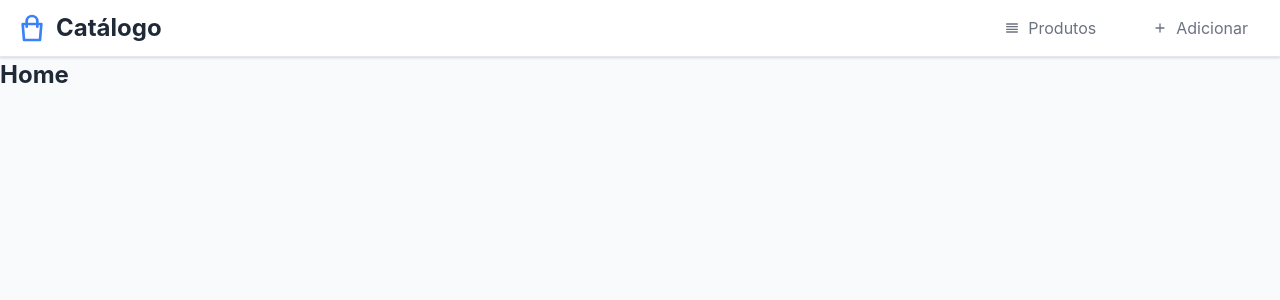
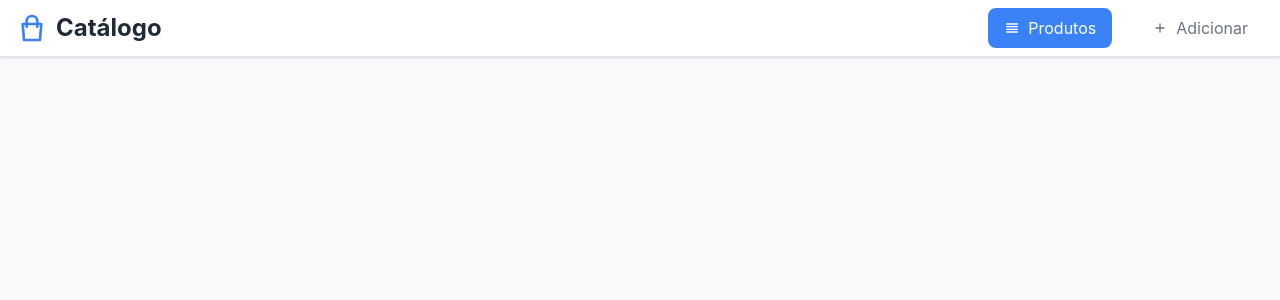
Before and after one commit to cayke1/catalogo-es, a PHP site: page / in a window 1280 px wide. Shown: the top 300 px of the page. Run offline with PHP 8.4, Linux system fonts and the light colour scheme; data that the repository does not hold is empty.

Commit message:
fix: transferindo a pagina para o home

```diff
--- a/app/controllers/HomeController.php
+++ b/app/controllers/HomeController.php
@@ -3,13 +3,11 @@
 class HomeController extends RenderView {
     public function index() {
 
-        $users = new UserModel();
-
-        $args = [
-            'title' => 'Home',
-            'users' => $users->getAll(),
+        $product = new ProductModel();
+        $args=[
+            'title' => $product->listAll(),
         ];
-        $this->loadView('partials/header', ['title' => $args['title']]);
-        $this->loadView('home', $args);
+        $this->loadView('partials/header',['title' => 'List Products']);
+        $this->loadView('partials/cards',$args);
     }
 }
--- a/app/router/routes.php
+++ b/app/router/routes.php
@@ -3,5 +3,5 @@
 $routes = [
     "/" => "HomeController@index",
     "/add-product" => "ProductController@create",
-    "/list-products" => "ProductList@list",
+
 ];
--- a/app/views/partials/cards.php
+++ b/app/views/partials/cards.php
@@ -1,4 +1,4 @@
-<link rel="stylesheet" href="/app/public/css/tempCards.css">
+<link rel="stylesheet" href="/app/public/css/Cards.css">
 <section class="grid" aria-label="Lista de produtos">
   <?php foreach($title as $item){ ;?>
       <article class="card" tabindex="0">
@@ -30,4 +30,3 @@
         </div>
       </article>
   <?php }?>
-      </article>
--- a/app/views/partials/header.php
+++ b/app/views/partials/header.php
@@ -31,14 +31,13 @@ function isActive($path, $current) {
             </a>
 
             <nav class="nav-desktop">
-                <a href="<?php echo $base_url; ?>list-products" class="nav-link <?php echo isActive('/list-products', $current_page); ?>">
+                <a href="<?php echo $base_url; ?>" class="nav-link <?php echo isActive('/', $current_page); ?>">
                     <svg class="nav-icon" fill="none" stroke="currentColor" viewBox="0 0 24 24">
                         <path stroke-linecap="round" stroke-linejoin="round" stroke-width="2" d="M4 6h16M4 10h16M4 14h16M4 18h16"></path>
                     </svg>
                     <span>Produtos</span>
                 </a>
                 <a href="<?php echo $base_url; ?>add-product" class="nav-link <?php echo isActive('/add-product', $current_page); ?>">
-                    <!-- Ícone Plus (SVG) -->
                     <svg class="nav-icon" fill="none" stroke="currentColor" viewBox="0 0 24 24">
                         <path stroke-linecap="round" stroke-linejoin="round" stroke-width="2" d="M12 6v6m0 0v6m0-6h6m-6 0H6"></path>
                     </svg>
@@ -46,7 +45,7 @@ function isActive($path, $current) {
                 </a>
             </nav>
             <div class="nav-mobile">
-                <a href="<?php echo $base_url; ?>list-products" class="nav-mobile-link <?php echo isActive('/list-products', $current_page); ?>">
+                <a href="<?php echo $base_url; ?>" class="nav-mobile-link <?php echo isActive('/', $current_page); ?>">
                     <svg class="nav-mobile-icon" fill="none" stroke="currentColor" viewBox="0 0 24 24">
                         <path stroke-linecap="round" stroke-linejoin="round" stroke-width="2" d="M4 6h16M4 10h16M4 14h16M4 18h16"></path>
                     </svg>
```
Also changed, not shown: app/controllers/ProductList.php (deleted, +0 -14 lines), app/public/css/Cards.css (renamed from app/public/css/tempCards.css).
